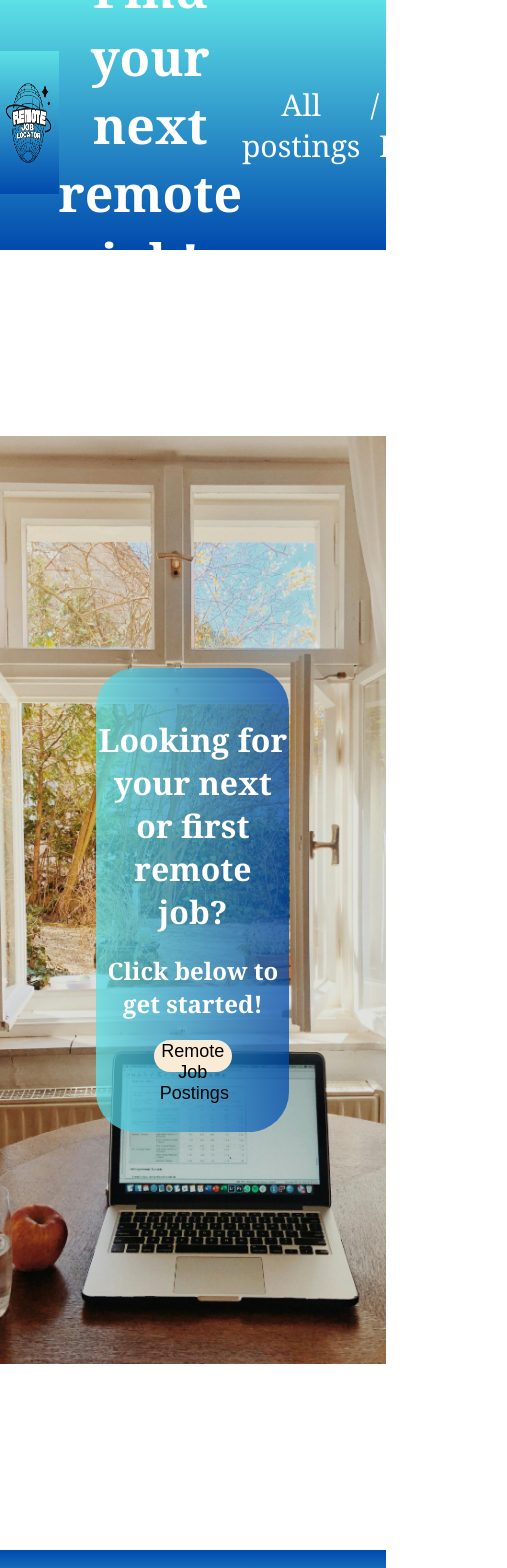
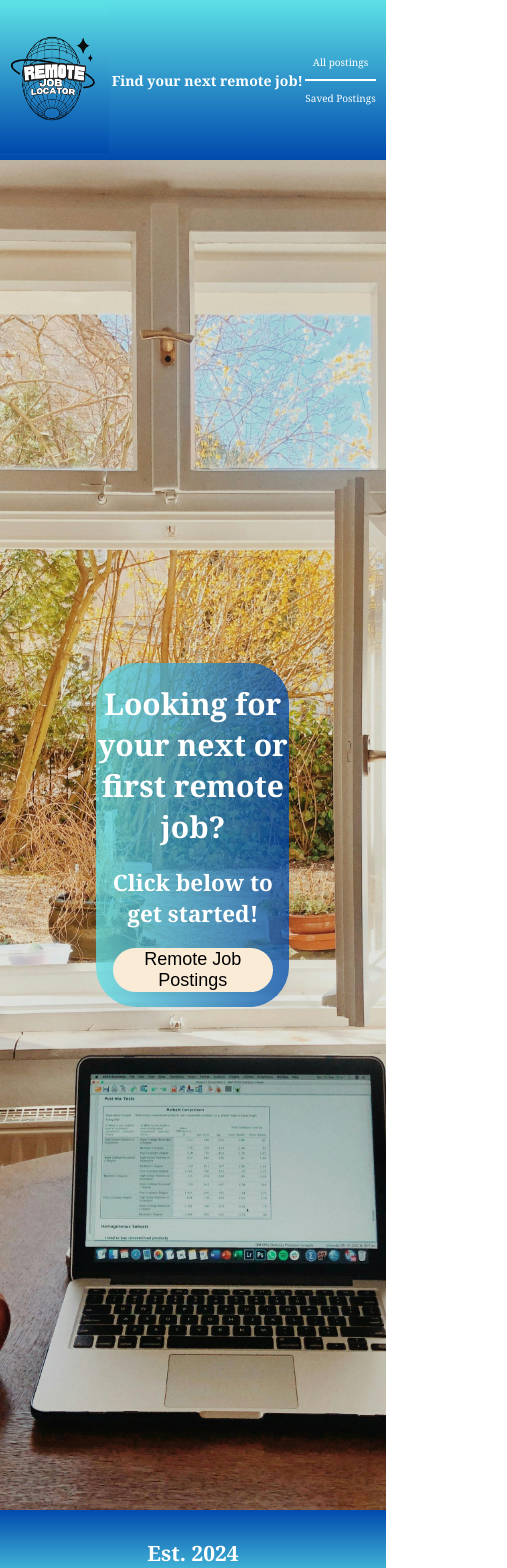
Before and after one commit to JWill06/Remote-Job-Locator, a React (Create React App) app in the folder remote-job-locator/: page / in a window 390 px wide. Shown: the top 1568 px of the page, 507 px wide, since content can reach past the window. Built offline with nearby package versions, Linux system fonts and the light colour scheme.

Commit message:
finished responsive design for all pages

```diff
--- a/remote-job-locator/src/Styling/Footer.css
+++ b/remote-job-locator/src/Styling/Footer.css
@@ -26,3 +26,15 @@
         width: 100%;
     }
 }
+
+@media (min-width: 394px) and (max-width: 435px){
+    .footerWrapper{
+        font-size:  18px;
+    }
+}
+
+@media (min-width: 300px) and (max-width: 393px){
+    .footerWrapper{
+        font-size:  18px;
+    }
+}
--- a/remote-job-locator/src/Styling/Header.css
+++ b/remote-job-locator/src/Styling/Header.css
@@ -99,3 +99,32 @@
         display: none;
     }
 }
+
+@media (min-width: 300px) and (max-width: 393px){
+    .headerWrapper {
+        height: 10rem;
+        width: 100%;
+        h1 {
+            font-size: 14px;
+        }
+        p {
+            font-size: 10px;
+        }
+        img {
+            width: 28vw;
+            height: 150px;
+        }
+    }
+
+    .postingLinks {
+        display: flex;
+        flex-direction: column;
+    }
+    .link1 {
+        border-bottom: 2px solid white;
+    }
+
+    .slash {
+        display: none;
+    }
+}
--- a/remote-job-locator/src/Styling/LandingPage.css
+++ b/remote-job-locator/src/Styling/LandingPage.css
@@ -2,13 +2,15 @@
     display: flex;
     justify-content: center;
     align-items: center;
-    width: 98.99vw;
-    height: 110vh;
+    width: 100%;
+    height: 140vh;
     background-image: url('../Assets/remoteWorking.jpg');
     background-size: cover;
     background-repeat: no-repeat;
     background-position: bottom;
     color: white;
+    padding: 0;
+    margin: 0;
 }
 
 .postingsButton{
@@ -36,8 +38,27 @@
 
 @media (min-width: 436px) and (max-width: 820px) {
     .landingPageWrapper {
-        width: 98.75vw;
-        font-size: 15px;
+        font-size: 18px;
+        height: 115vh;
+    }
+
+    .postingsButton{
+        width: fit-content
+    }
+
+    .allPostings {
+        font-size: 20px;
+    }
+    .mainContent {
+        width: 50%;
+        height: 30%;
+    }
+}
+
+@media (min-width: 394px) and (max-width: 435px){
+    .landingPageWrapper {
+        font-size: 20px;
+        height: 170vh;
     }
 
     .allPostings {
@@ -45,6 +66,41 @@
     }
     .mainContent {
         width: 50%;
-        height: 30%;
+        height: fit-content;
+
+    }
+    .postingsButton{
+        width: 10rem;
+        height: fit-content;
+        margin-bottom: 15px;
+    }
+
+    .allPostings {
+        font-size: 18px;
     }
 }
+
+@media (min-width: 300px) and (max-width: 393px){
+    .landingPageWrapper {
+        font-size: 15px;
+        height: 160vh;
+    }
+
+    .allPostings {
+        font-size: 14px;
+    }
+    .mainContent {
+        width: 50%;
+        height: fit-content;
+
+    }
+    .postingsButton{
+        width: 10rem;
+        height: fit-content;
+        margin-bottom: 15px;
+    }
+
+    .allPostings {
+        font-size: 18px;
+    }
+}
--- a/remote-job-locator/src/Styling/Postings.css
+++ b/remote-job-locator/src/Styling/Postings.css
@@ -6,7 +6,6 @@
     justify-content: center;
     width: 80vw;
     height: fit-content;
-    /* min-height: 1000px; */
     max-width: 60vw;
     border-radius: 2rem;
     margin: 15px;
@@ -158,13 +157,16 @@ input::after {
 
     .firstContent,
     .secondContent {
-        font-size: 25px;
+        display: flex;
+        font-size: 20px;
+        width: 50%;
         margin: 10px;
+        flex-wrap: wrap;
     }
 
     .saveForLater,
     .alreadySaved {
-    width: 4.59rem;
+    width: fit-content;
     height: 15%;
     max-height: 15%;
     }
@@ -178,3 +180,51 @@ input::after {
 
     }
 }
+
+@media (min-width: 300px) and (max-width: 393px){
+    .mainPostingsWrapper{
+        flex-direction: column;
+        width: 80vw;
+        height: fit-content;
+        max-width: 80vw;
+    }
+
+    .contentWrapper {
+        display: flex;
+        width: 100%;
+        justify-content: space-evenly;
+        text-align: start;
+    }
+    .logoWrapper{
+        margin-top: 5px;
+        width: 50%;
+    }
+    .companyLogo {
+        width: 50%;
+    }
+
+    .firstContent,
+    .secondContent {
+        display: flex;
+        font-size: 20px;
+        width: 50%;
+        margin: 10px;
+        flex-wrap: wrap;
+    }
+
+    .saveForLater,
+    .alreadySaved {
+    width: fit-content;
+    height: 15%;
+    max-height: 15%;
+    }
+    input {
+        font-size: 15px;
+    }
+    .filterInputs {
+        display: flex;
+        flex-direction: column;
+        font-size: 15px;
+
+    }
+}
--- a/remote-job-locator/src/Styling/SinglePosting.css
+++ b/remote-job-locator/src/Styling/SinglePosting.css
@@ -228,6 +228,7 @@
         width: 100%;
         margin: 0;
         padding: 0;
+        flex-wrap: wrap;
         border-right: none;
         border-bottom: 2px solid black;
         font-size: 20px;
@@ -267,3 +268,59 @@
         max-height: 2rem;
     }
 }
+
+@media (min-width: 300px) and (max-width: 393px){
+    .detailsWrapper {
+        display: flex;
+        flex-direction: column;
+        justify-content: center;
+        flex-wrap: wrap;
+        width: 60vw;
+        padding: 15px;
+        margin: 10px;
+    }
+
+    .positionContent {
+        width: 100%;
+        margin: 0;
+        padding: 0;
+        flex-wrap: wrap;
+        border-right: none;
+        border-bottom: 2px solid black;
+        font-size: 20px;
+        img {
+        width: 50%;
+        }
+    }
+
+    .locationContent {
+        width: 100%;
+        font-size: 20px;
+    }
+
+    .singlePostingButtons {
+        display: flex;
+        flex-direction: column;
+        width: 100%;
+    }
+    .backButton {
+        width: 10rem;
+        height: 3.5vh;
+        font-size: 12px;
+        max-width: 10rem;
+        max-height: 3.5vh;
+    }
+
+    .backLink {
+        font-size: 15px;
+    }
+
+    .saved,
+    .saveLater {
+        width: 5rem;
+        height: 2rem;
+        font-size: 17px;
+        max-width: 5rem;
+        max-height: 2rem;
+    }
+}
```
Also changed, not shown: remote-job-locator/src/Styling/App.css (line endings or trailing spaces).
